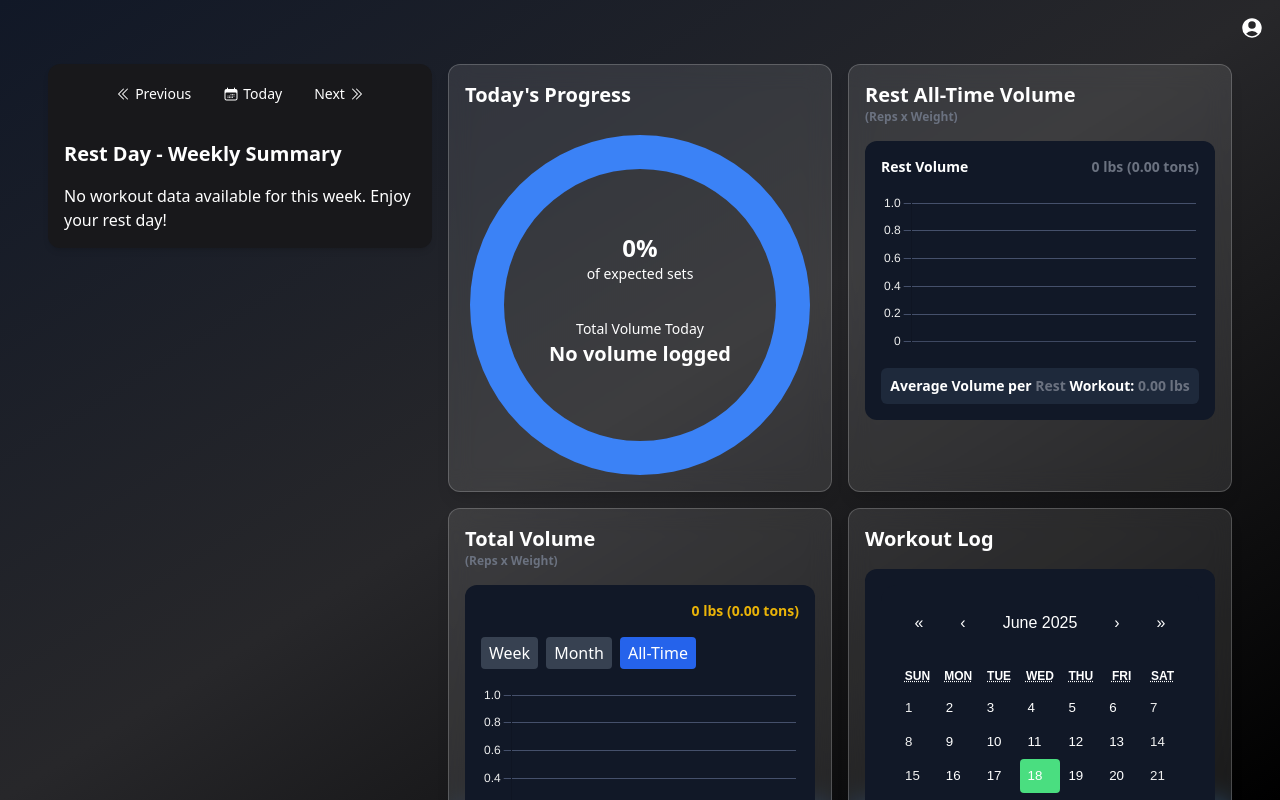
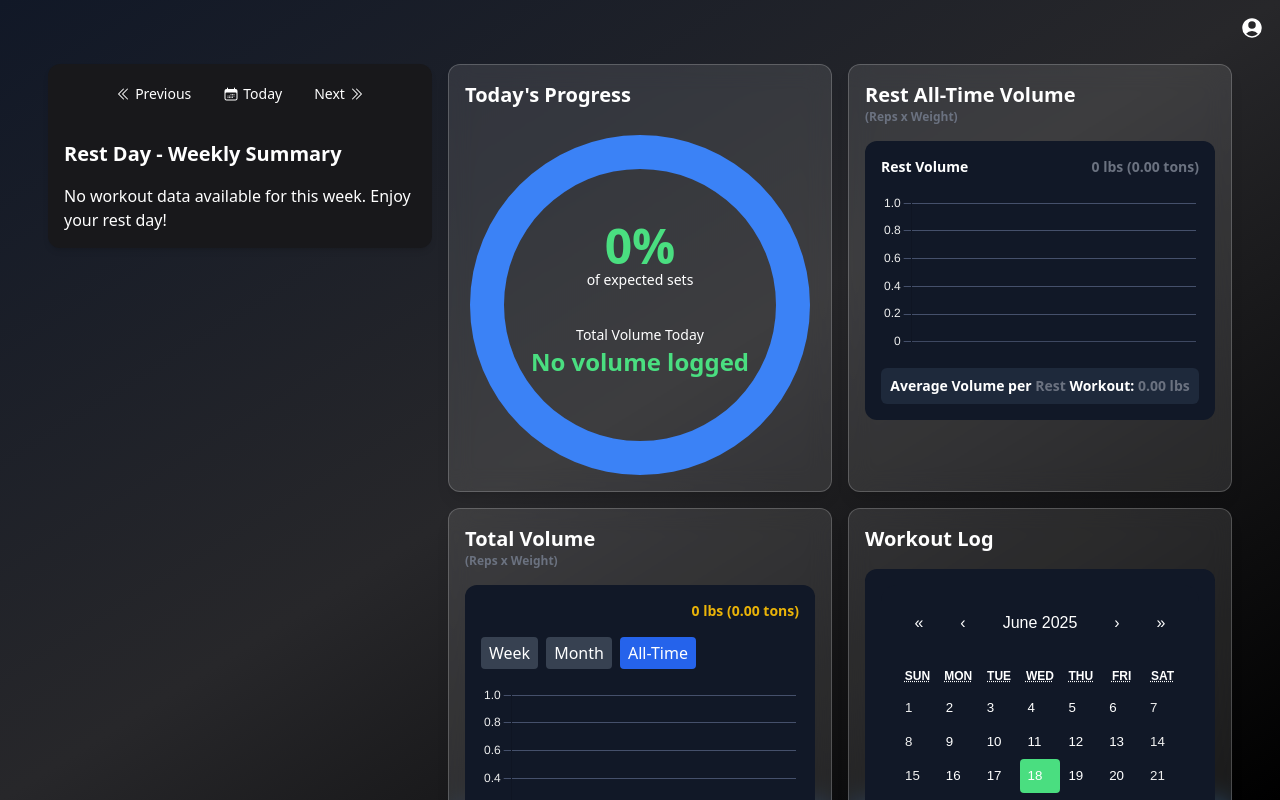
Before and after one commit to BrascoMarketing/Kevin-s-React-App-Tracker, a React (Vite) app: page / in a window 1280 px wide. Shown: the top 800 px of the page. Built offline with nearby package versions, Linux system fonts and the light colour scheme.

Commit message:
Misc formatting/color updates

```diff
--- a/src/components/DailyProgressRing.jsx
+++ b/src/components/DailyProgressRing.jsx
@@ -54,11 +54,11 @@ export default function DailyProgressRing({ targetSets, loggedSets, exerciseLogs
     <div className={`relative w-45 h-45 block m-auto ${isOverAchieved ? 'animate-pulse' : ''}`}>
       <Doughnut data={data} options={options} />
       <div className="absolute inset-0 flex flex-col items-center justify-center text-white">
-        <span className="text-2xl font-bold">{Math.round(progressRaw)}%</span>
+        <span className="text-5xl font-bold text-green-400">{Math.round(progressRaw)}%</span>
         <span className="text-sm">of expected sets</span>
         <div className="mt-8 text-center text-white">
           <span className="text-sm">Total Volume Today<br /></span>
-          <span className="text-xl font-semibold">
+          <span className="text-2xl font-semibold text-green-400">
              {dailyVolume > 0 ? `${dailyVolume.toLocaleString('en-US')} lbs` : 'No volume logged'}
           </span>
         </div>
```
